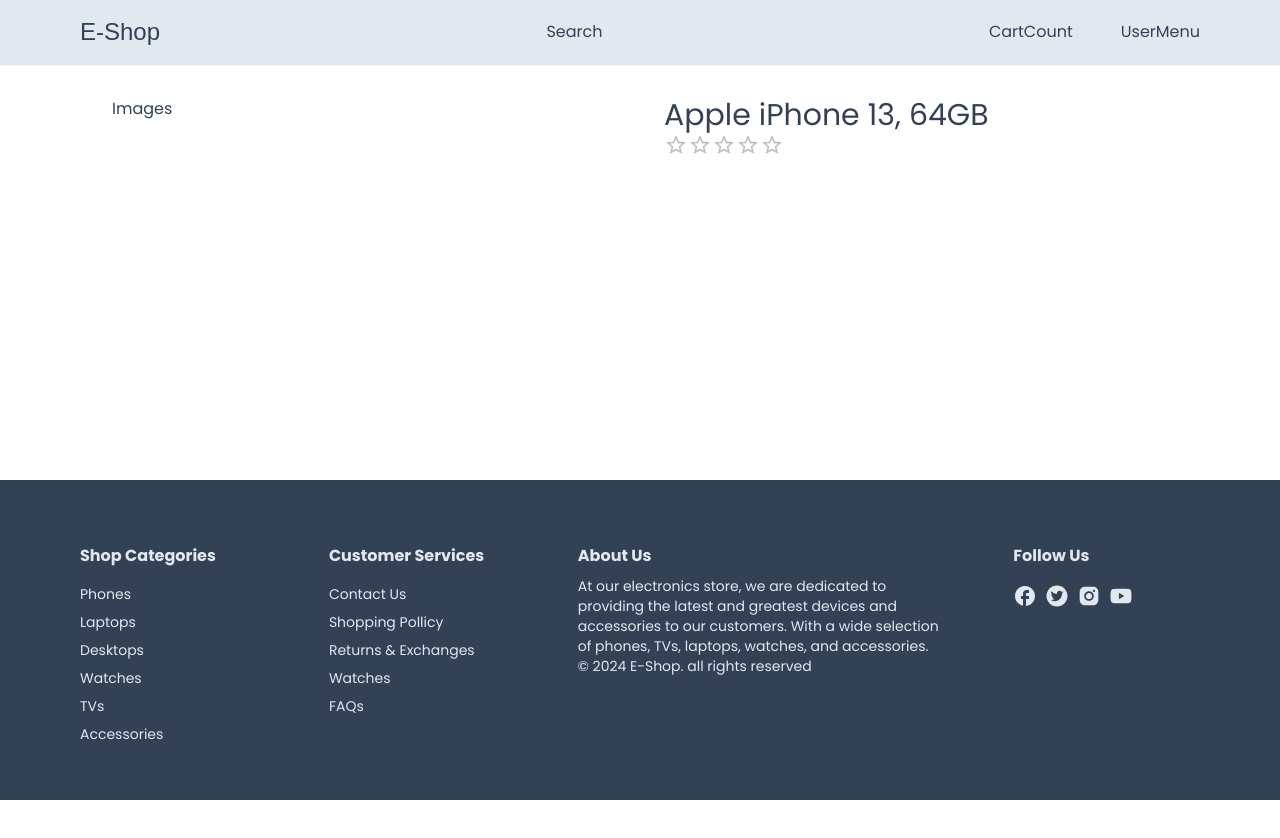
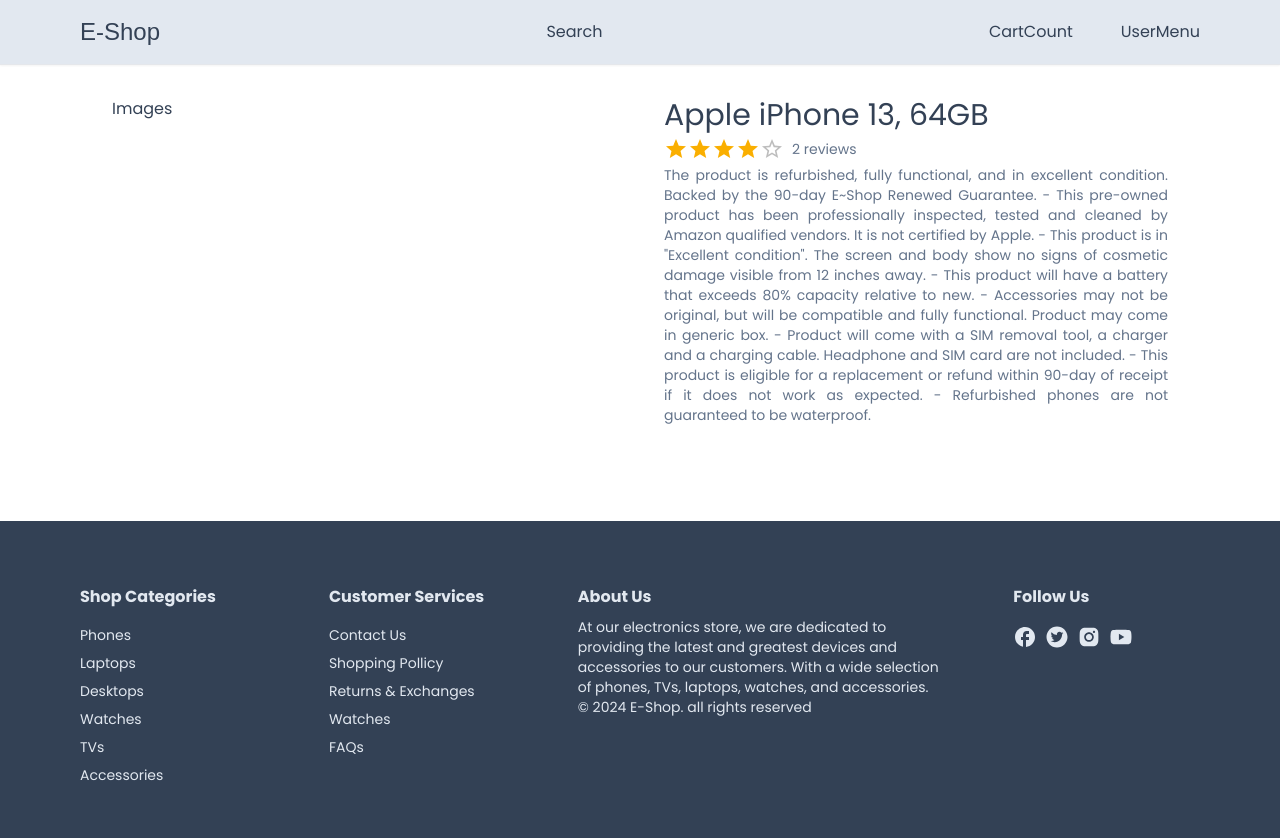
Before and after one commit to Alek30k/E-shop, a Next.js app: page /product/1 in a window 1280 px wide. Shown: the top 838 px of the page. Before the commit the page ends 800 px from the top, so only its background shows below. Built offline with nearby package versions, Linux system fonts and the light colour scheme; a web font is replaced by a local one.

Commit message:
last commit

```diff
--- a/app/product/ProductDetails.tsx
+++ b/app/product/ProductDetails.tsx
@@ -7,14 +7,20 @@ interface ProductDetailsProps {
 }
 
 const ProductDetails = ({ product }: ProductDetailsProps) => {
+  const productRaiting =
+    product.reviews.reduce((acc: number, item: any) => item.rating + acc, 0) /
+    product.reviews.length;
+
   return (
     <div className="grid grid-cols-1 md:grid-cols-2 gap-12">
       <div>Images</div>
-      <div>
+      <div className="flex flex-col gap-1 text-slate-500 text-sm">
         <h2 className="text-3xl font-medium text-slate-700">{product.name}</h2>
-        <div>
-          <Rating />
+        <div className="flex items-center gap-2">
+          <Rating value={productRaiting} readOnly />
+          <div>{product.reviews.length} reviews</div>
         </div>
+        <div className="text-justify">{product.description}</div>
       </div>
     </div>
   );
```
